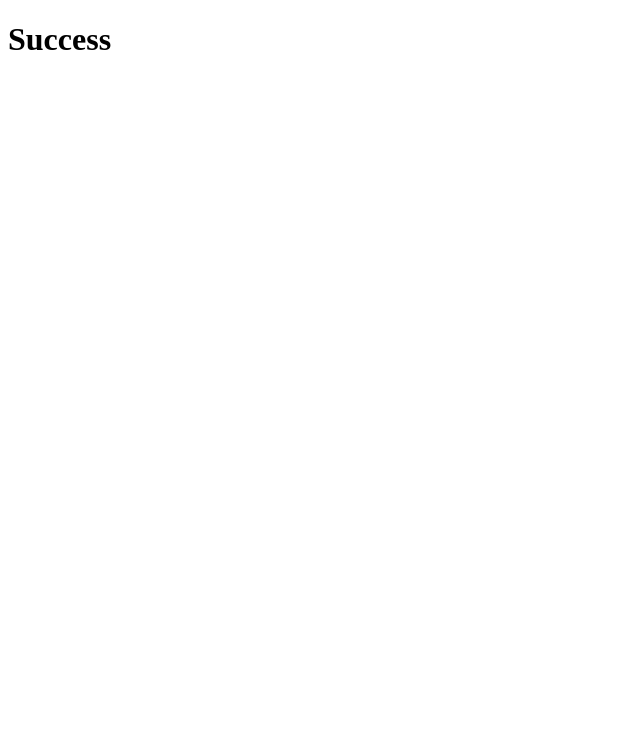
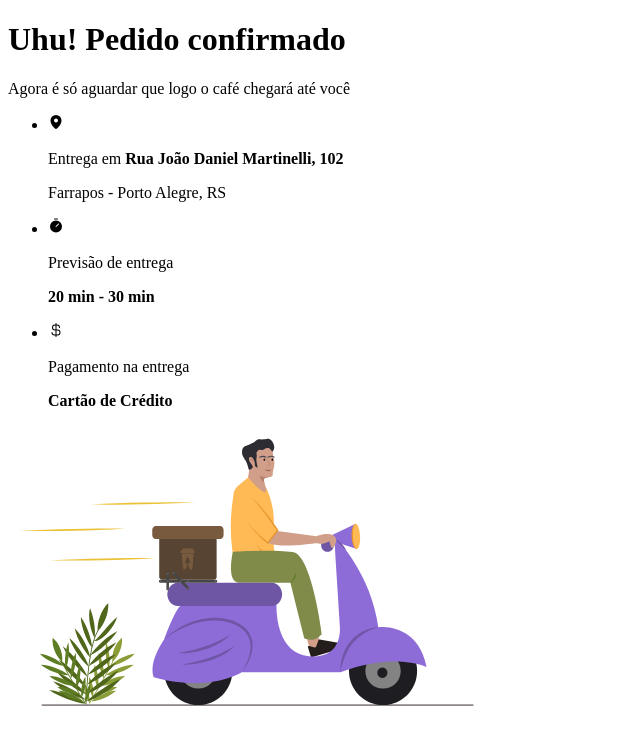
Before and after one commit to guipmdev/coffee-delivery, a React (Vite) app: page /success in a window 1280 px wide. Shown: the top 744 px of the page, without its empty margins (0-640 px from the left). Built offline with nearby package versions, Linux system fonts and the light colour scheme.

Commit message:
feat: Add success page

```diff
--- a/src/pages/Success.tsx
+++ b/src/pages/Success.tsx
@@ -1,3 +1,56 @@
+import { MapPin, Timer, CurrencyDollar } from '@phosphor-icons/react'
+
+import MotoboyDelivery from '../assets/motoboy-delivery.svg'
+
 export function Success() {
-  return <h1>Success</h1>
+  return (
+    <main>
+      <div>
+        <div>
+          <h1>Uhu! Pedido confirmado</h1>
+          <p>Agora é só aguardar que logo o café chegará até você</p>
+        </div>
+
+        <ul>
+          <li>
+            <span>
+              <MapPin weight="fill" />
+            </span>
+            <div>
+              <p>
+                Entrega em <strong>Rua João Daniel Martinelli, 102</strong>
+              </p>
+              <p>Farrapos - Porto Alegre, RS</p>
+            </div>
+          </li>
+
+          <li>
+            <span>
+              <Timer weight="fill" />
+            </span>
+            <div>
+              <p>Previsão de entrega</p>
+              <p>
+                <strong>20 min - 30 min</strong>
+              </p>
+            </div>
+          </li>
+
+          <li>
+            <span>
+              <CurrencyDollar />
+            </span>
+            <div>
+              <p>Pagamento na entrega</p>
+              <p>
+                <strong>Cartão de Crédito</strong>
+              </p>
+            </div>
+          </li>
+        </ul>
+      </div>
+
+      <img src={MotoboyDelivery} alt="" />
+    </main>
+  )
 }
```
Also changed, not shown: src/assets/motoboy-delivery.svg (added).
